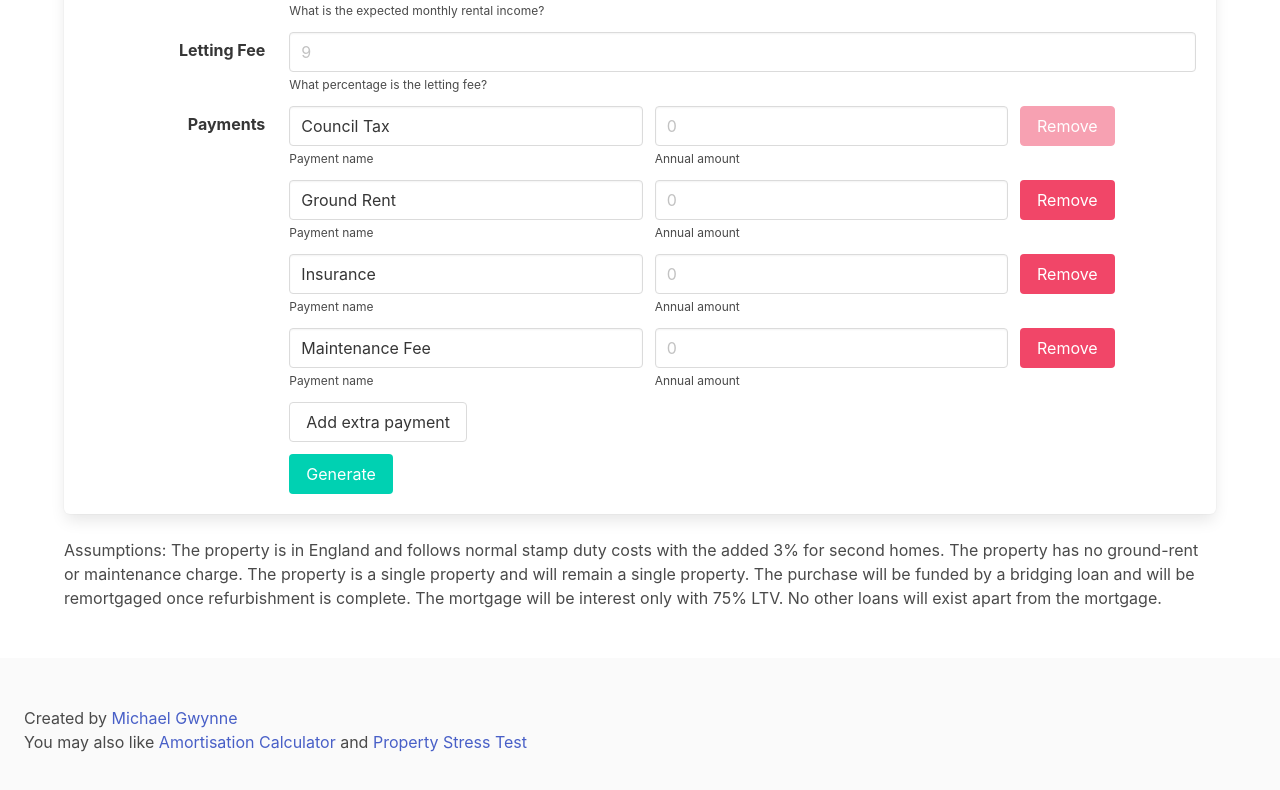
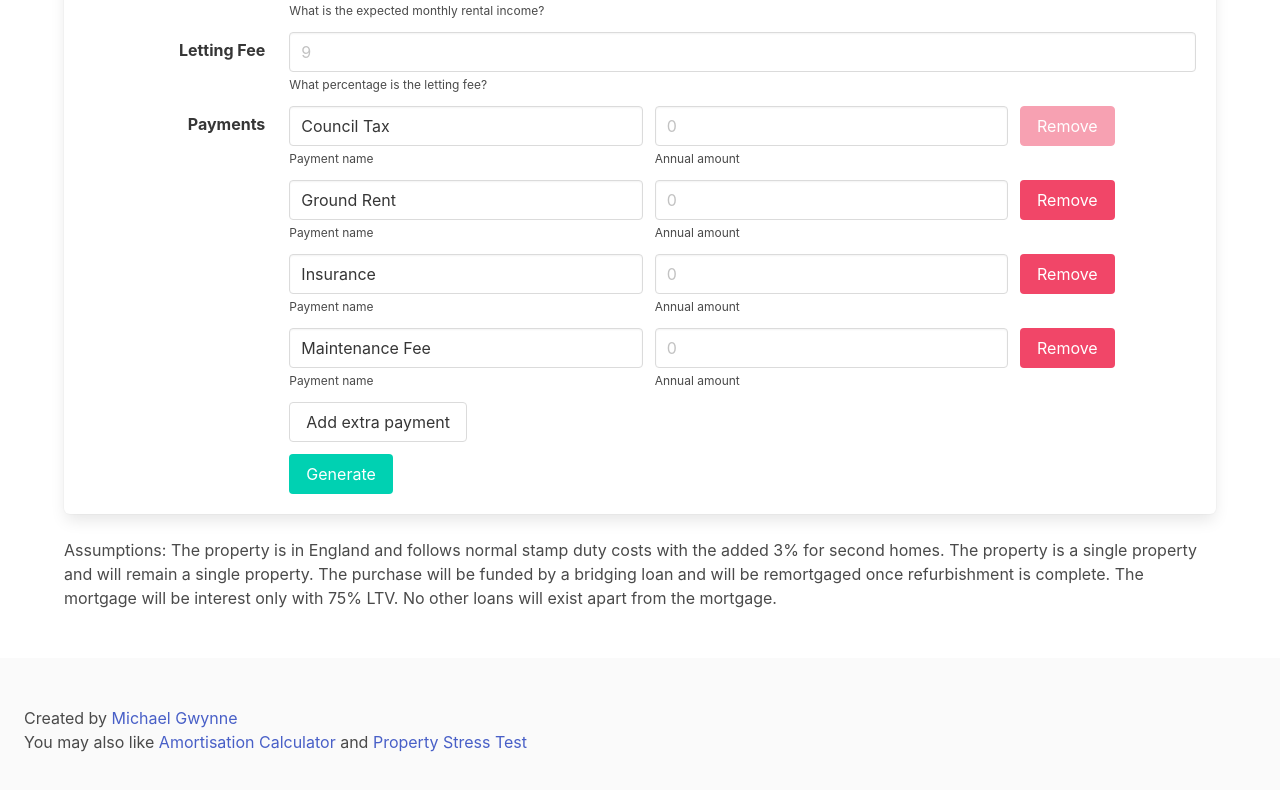
Before and after one commit to votemike/property-investment-calculator, a React (Create React App) app: page / in a window 1280 px wide. Shown: the part 1400-2190 px from the top of the page. Built offline with nearby package versions, Linux system fonts and the light colour scheme.

Commit message:
Correcting assumptions

```diff
--- a/src/App.js
+++ b/src/App.js
@@ -15,7 +15,7 @@ function App() {
           </header>
           <Form formHandler={setFormData}/>
           <Results formData={formData}/>
-          <div className="has-text-centered is-size-7">Assumptions: The property is in England and follows normal stamp duty costs with the added 3% for second homes. The property has no ground-rent or maintenance charge. The property is a single property and will remain a single property. The purchase will be funded by a bridging loan and will be remortgaged once refurbishment is complete. The mortgage will be interest only with 75% LTV. No other loans will exist apart from the mortgage.</div>
+          <div className="has-text-centered is-size-7">Assumptions: The property is in England and follows normal stamp duty costs with the added 3% for second homes. The property is a single property and will remain a single property. The purchase will be funded by a bridging loan and will be remortgaged once refurbishment is complete. The mortgage will be interest only with 75% LTV. No other loans will exist apart from the mortgage.</div>
         </div>
       </section>
       <footer className="footer">
```
